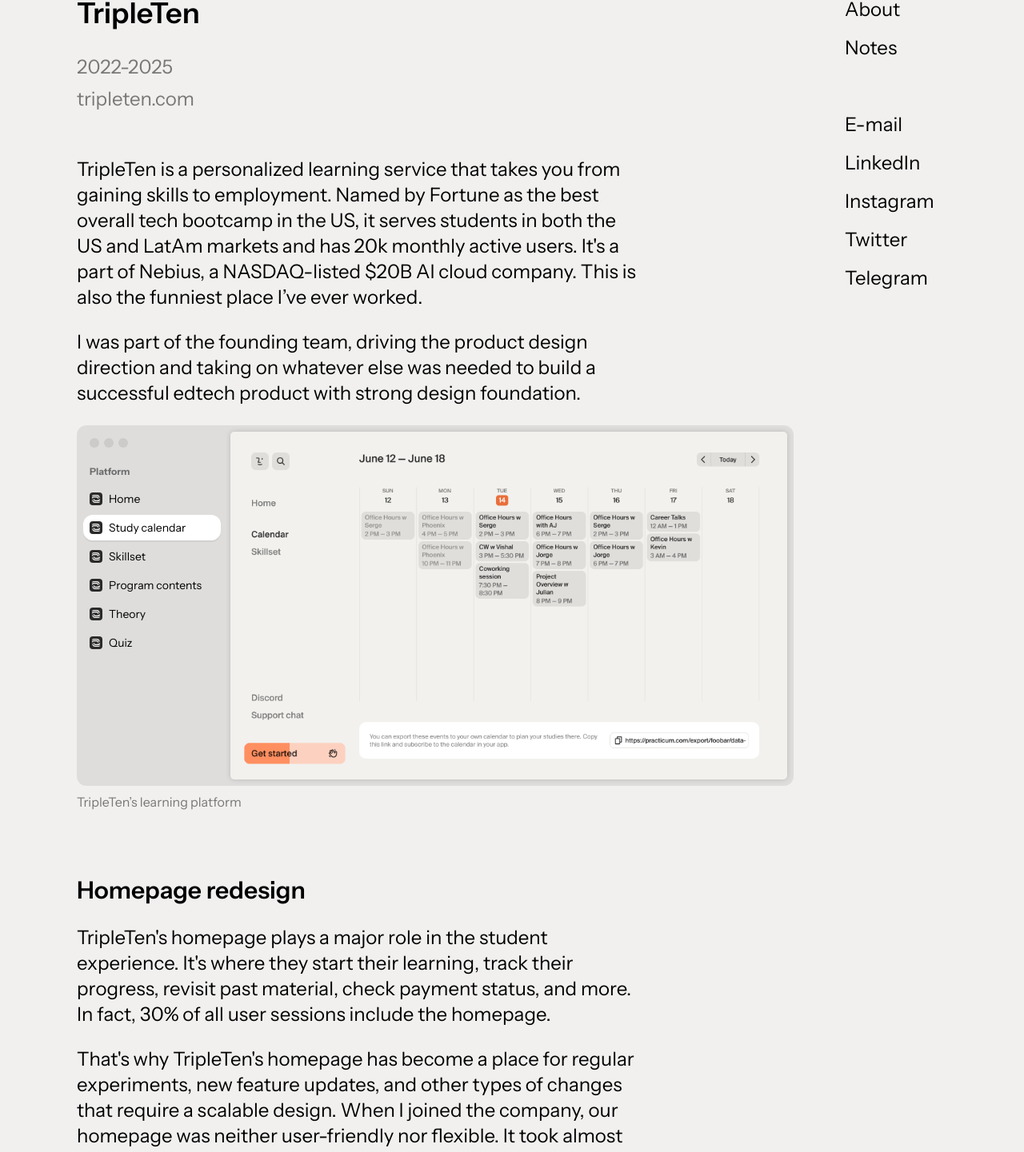
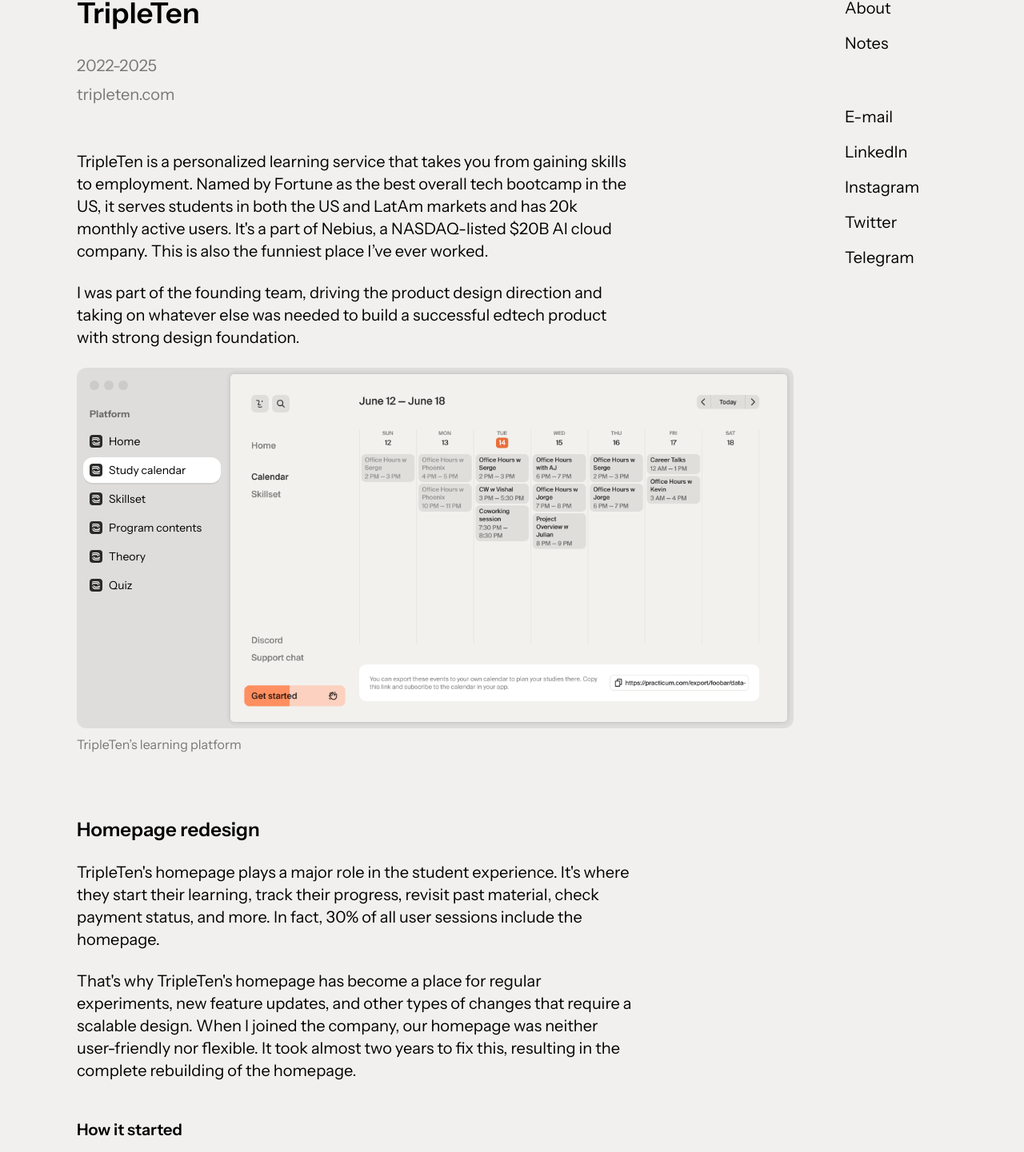
Before and after one commit to tonyfresher/tonyfresher-com, a Next.js app: page /work/tripleten in a window 1280 px wide. Shown: the part 60-1501 px from the top of the page at 80% size. Built offline with nearby package versions, Linux system fonts and the light colour scheme.

Commit message:
Fix text size

```diff
--- a/src/app/_home/page.tsx
+++ b/src/app/_home/page.tsx
@@ -11,7 +11,7 @@ export const strings = {
 
 export default function HomePage() {
     return (
-        <div className="col-span-4 flex flex-col gap-y-24 text-2xl">
+        <div className="col-span-4 flex flex-col gap-y-24 text-xl">
             <div
                 className={cn(
                     'relative leading-relaxed',
--- a/src/app/global.css
+++ b/src/app/global.css
@@ -178,11 +178,11 @@
     }
 
     .mdx-content > h2 {
-        @apply mt-20 text-3xl leading-tight font-semibold;
+        @apply mt-20 text-2xl leading-tight font-semibold;
     }
 
     .mdx-content > h3 {
-        @apply mt-12 text-2xl leading-tight font-semibold;
+        @apply mt-12 text-xl leading-tight font-semibold;
     }
 
     .mdx-content > p > img {
--- a/src/app/work/components/work-description-page.tsx
+++ b/src/app/work/components/work-description-page.tsx
@@ -11,7 +11,7 @@ interface WorkDescriptionPageProps extends PropsWithChildren {
 const articleClassName = cn(
     'mdx-content',
     'contents',
-    'text-2xl',
+    'text-xl',
     '[&>*:not(.wide-block)]:col-span-4'
 )
 
--- a/src/components/links.tsx
+++ b/src/components/links.tsx
@@ -32,7 +32,7 @@ export interface LinksProps {
 export default function Links({ className }: LinksProps) {
     return (
         <div
-            className={`flex flex-row flex-wrap gap-4 text-2xl md:flex-col md:gap-y-4 ${className || ''}`}
+            className={`flex flex-row flex-wrap gap-4 text-xl md:flex-col md:gap-y-4 ${className || ''}`}
         >
             {strings.links.map(({ service, link }) => (
                 <Link
--- a/src/components/menu.tsx
+++ b/src/components/menu.tsx
@@ -18,7 +18,7 @@ export interface PageMenuProps {
 
 export default function Menu({ items = DEFAULT_MENU, className }: PageMenuProps) {
     return (
-        <nav className={`flex flex-row gap-4 text-2xl md:flex-col md:gap-y-4 ${className || ''}`}>
+        <nav className={`flex flex-row gap-4 text-xl md:flex-col md:gap-y-4 ${className || ''}`}>
             {items.map(({ label, link }) => {
                 return (
                     <Link className="w-max" key={link} href={link} display="inline-block">
```
